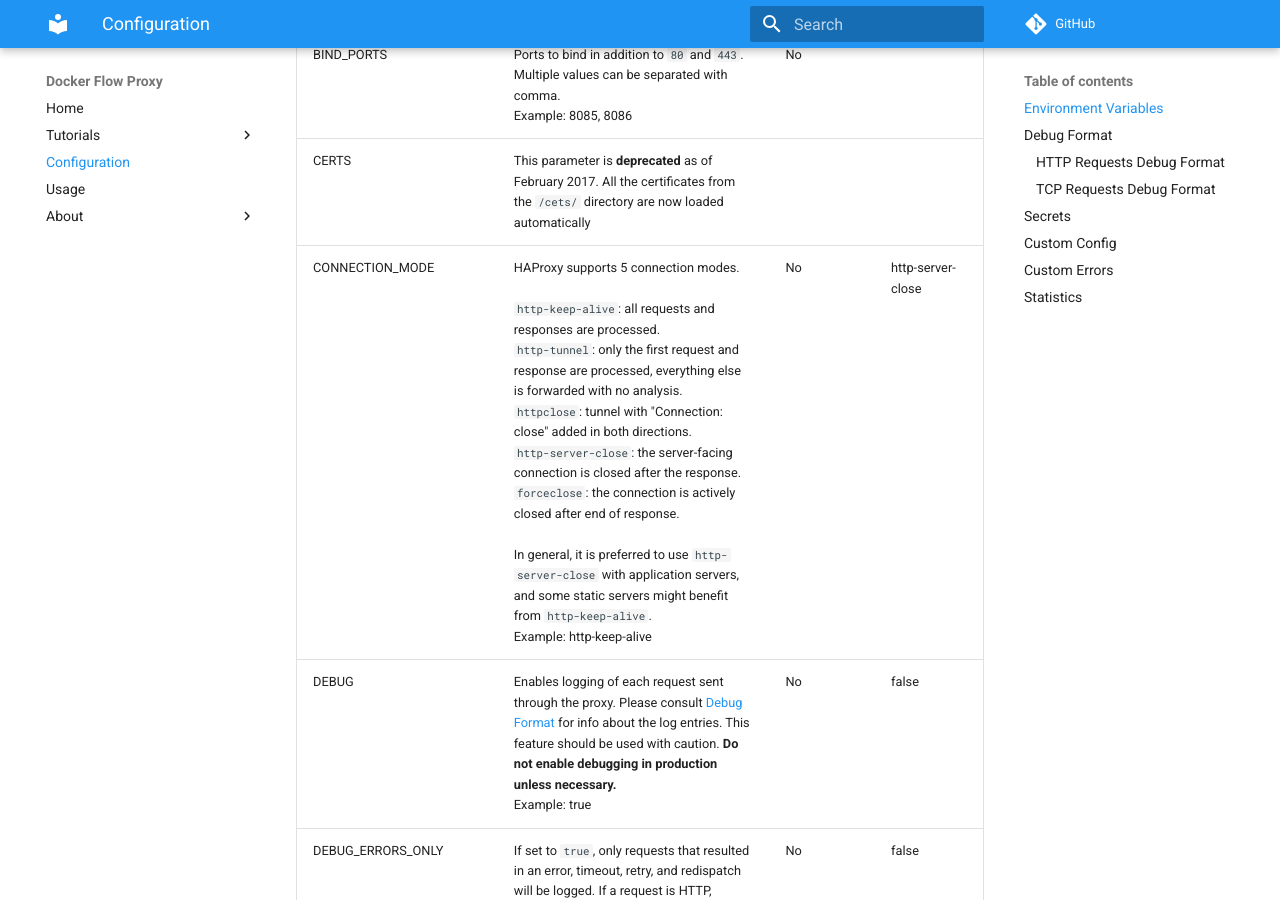
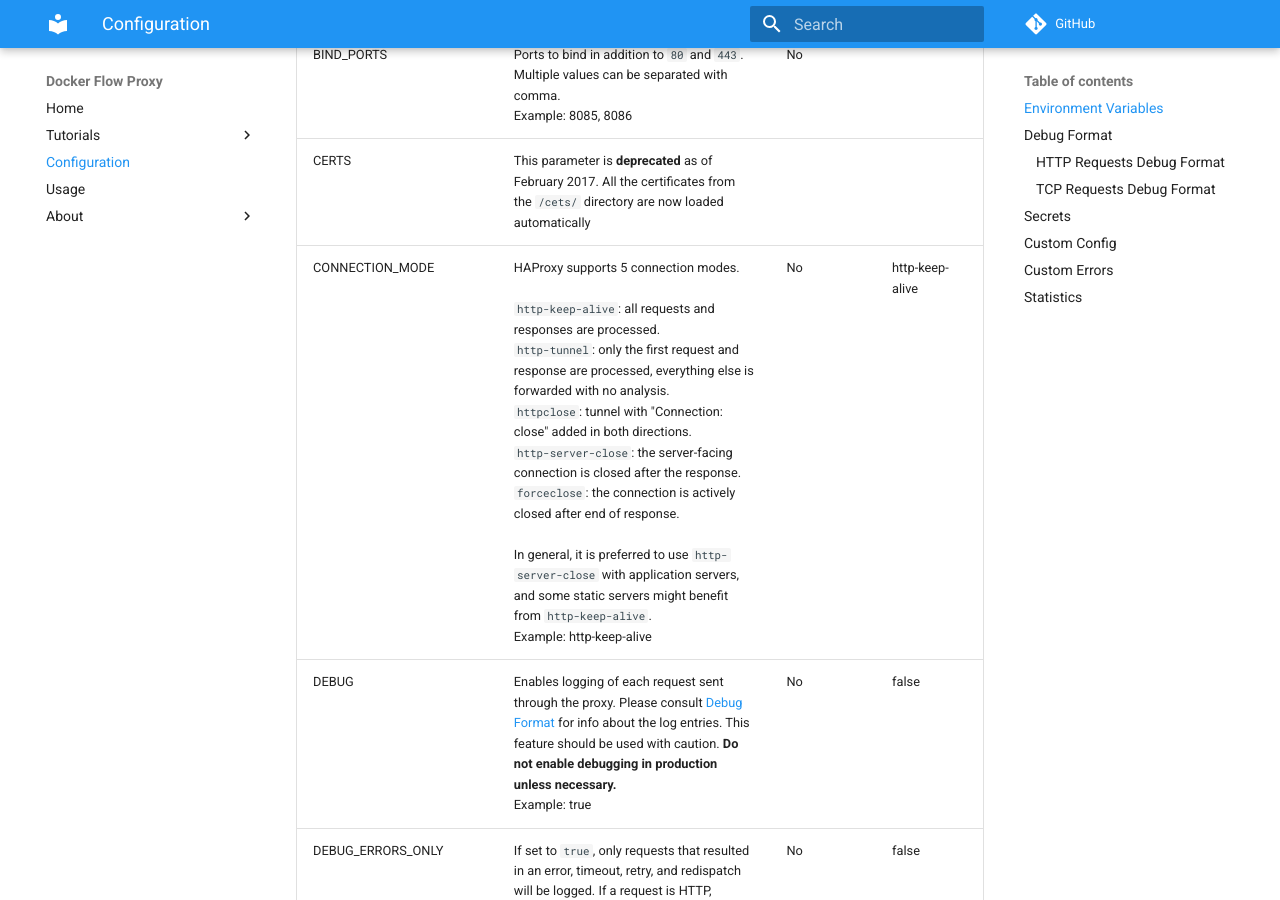
Before and after one commit to docker-flow/docker-flow-proxy, an MkDocs documentation site: the page built from docs/config.md, in a window 1280 px wide and 900 px high, scrolled down 485 px. Built offline with MkDocs 1.6.1 and Material for MkDocs 9.7.7, drawn with Linux system fonts in a browser that asks for light colours; comment, search, counter and statistics services are not loaded; old or Windows-style settings are respelled for this version of MkDocs.

Commit message:
Changed default connection mode to `http-keep-alive`

```diff
--- a/docs/config.md
+++ b/docs/config.md
@@ -13,7 +13,7 @@ The following environment variables can be used to configure the *Docker Flow Pr
 |-------------------|----------------------------------------------------------|--------|-------|
 |BIND_PORTS         |Ports to bind in addition to `80` and `443`. Multiple values can be separated with comma.<br>Example: 8085, 8086|No| |
 |CERTS              |This parameter is **deprecated** as of February 2017. All the certificates from the `/cets/` directory are now loaded automatically| | |
-|CONNECTION_MODE    |HAProxy supports 5 connection modes.<br><br>`http-keep-alive`: all requests and responses are processed.<br>`http-tunnel`: only the first request and response are processed, everything else is forwarded with no analysis.<br>`httpclose`: tunnel with "Connection: close" added in both directions.<br>`http-server-close`: the server-facing connection is closed after the response.<br>`forceclose`: the connection is actively closed after end of response.<br><br>In general, it is preferred to use `http-server-close` with application servers, and some static servers might benefit from `http-keep-alive`.<br>Example: http-keep-alive|No|http-server-close|
+|CONNECTION_MODE    |HAProxy supports 5 connection modes.<br><br>`http-keep-alive`: all requests and responses are processed.<br>`http-tunnel`: only the first request and response are processed, everything else is forwarded with no analysis.<br>`httpclose`: tunnel with "Connection: close" added in both directions.<br>`http-server-close`: the server-facing connection is closed after the response.<br>`forceclose`: the connection is actively closed after end of response.<br><br>In general, it is preferred to use `http-server-close` with application servers, and some static servers might benefit from `http-keep-alive`.<br>Example: http-keep-alive|No|http-keep-alive|
 |DEBUG              |Enables logging of each request sent through the proxy. Please consult [Debug Format](#debug-format) for info about the log entries. This feature should be used with caution. **Do not enable debugging in production unless necessary.**<br>Example: true|No|false|
 |DEBUG_ERRORS_ONLY  |If set to `true`, only requests that resulted in an error, timeout, retry, and redispatch will be logged. If a request is HTTP, responses with a status 5xx will be logged too. This variable will take effect only if `DEBUG` is set to `true`.<br>Example: true|No|false|
 |DEBUG_HTTP_FORMAT  |Logging format that will be used with HTTP requests. Please consult [Custom log format](https://cbonte.github.io/haproxy-dconv/1.7/configuration.html#8.2.4) for more info about the available options.|No| |
```
Also changed, not shown: 1 other file.
